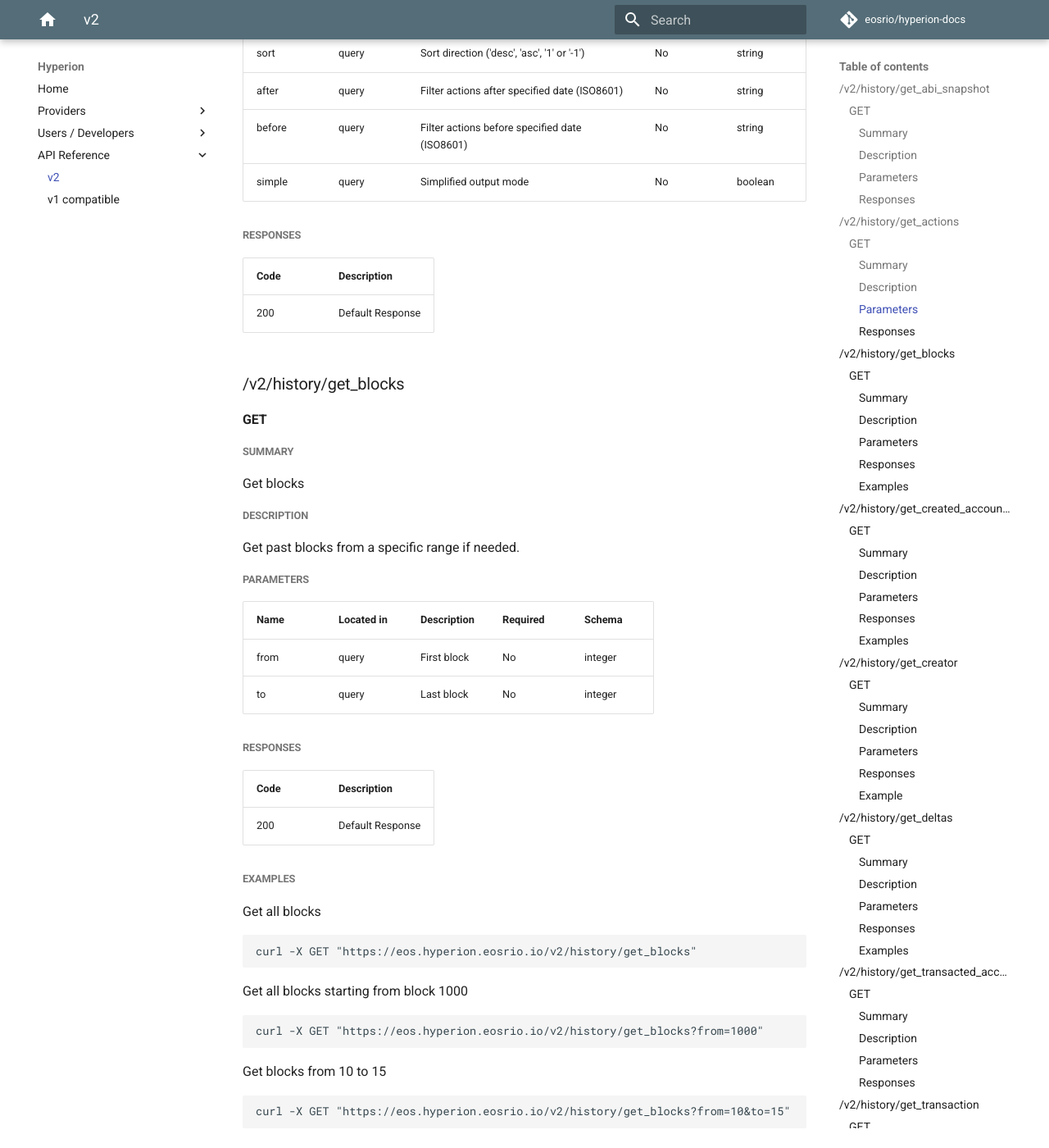
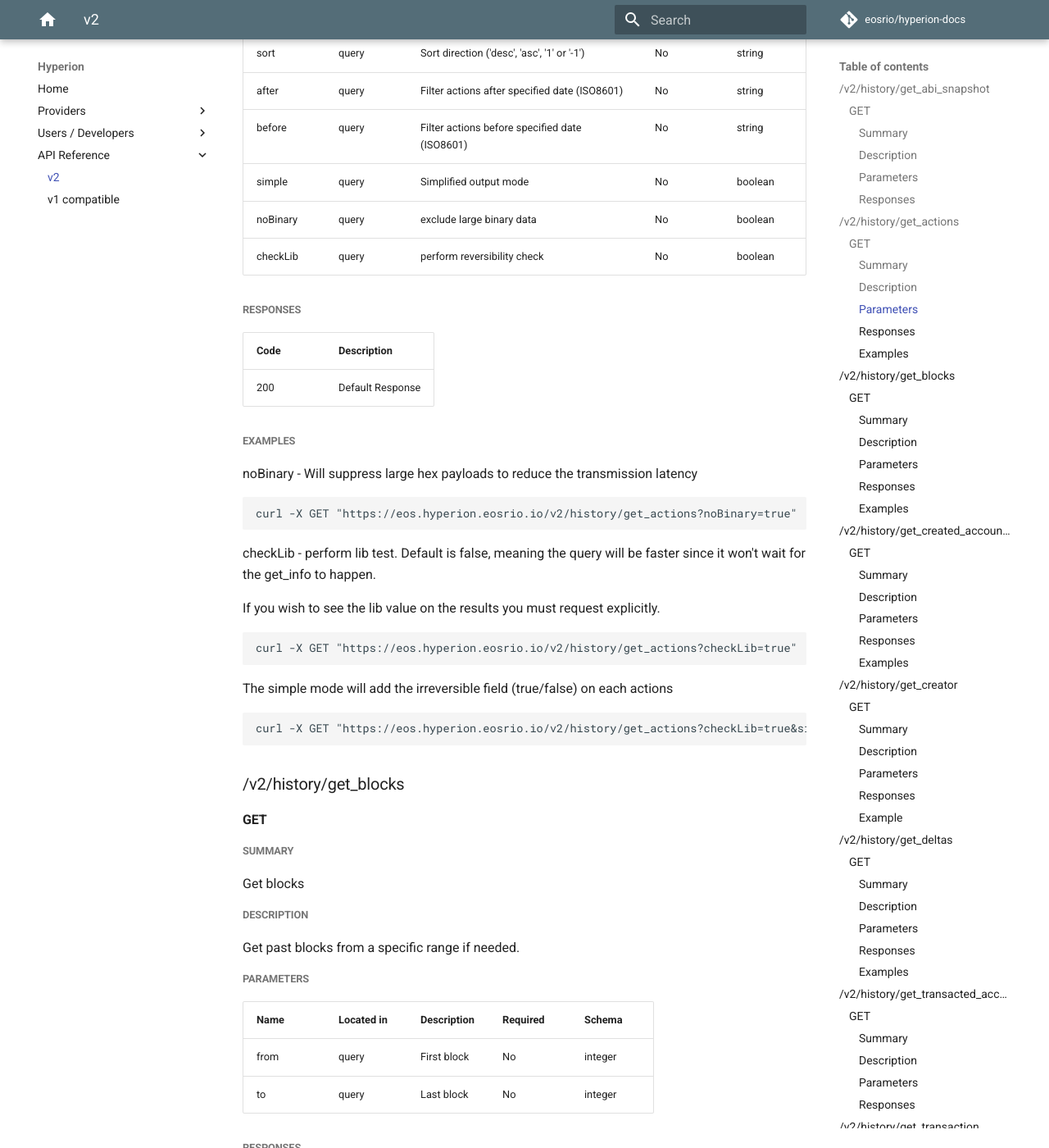
Before and after one commit to eosrio/hyperion-docs, an MkDocs documentation site: the page built from docs/v2.md, in a window 1280 px wide and 1400 px high, scrolled down 1554 px. Shown: the whole window at 82% size. Built offline with MkDocs 1.6.1 and Material for MkDocs 9.7.7, drawn with Linux system fonts in a browser that asks for light colours; comment, search, counter and statistics services are not loaded.

Commit message:
new api calls

`````diff
--- a/docs/v2.md
+++ b/docs/v2.md
@@ -53,12 +53,34 @@
 | after | query | Filter actions after specified date (ISO8601) | No | string |
 | before | query | Filter actions before specified date (ISO8601) | No | string |
 | simple | query | Simplified output mode | No | boolean |
+| noBinary | query | exclude large binary data | No | boolean
+| checkLib | query | perform reversibility check | No | boolean
 
 ##### Responses
 
 | Code | Description |
 | ---- | ----------- |
 | 200 | Default Response |
+
+##### Examples
+
+noBinary - Will suppress large hex payloads to reduce the transmission latency
+````bash
+curl -X GET "https://eos.hyperion.eosrio.io/v2/history/get_actions?noBinary=true"
+````
+
+checkLib - perform lib test. Default is false, meaning the query will be faster since it won't wait for the get_info to happen.
+
+If you wish to see the lib value on the results you must request explicitly.
+````bash
+curl -X GET "https://eos.hyperion.eosrio.io/v2/history/get_actions?checkLib=true"
+````
+
+The simple mode will add the irreversible field (true/false) on each actions
+
+````bash
+curl -X GET "https://eos.hyperion.eosrio.io/v2/history/get_actions?checkLib=true&simple=true"
+````
 
 ### /v2/history/get_blocks
 
`````
